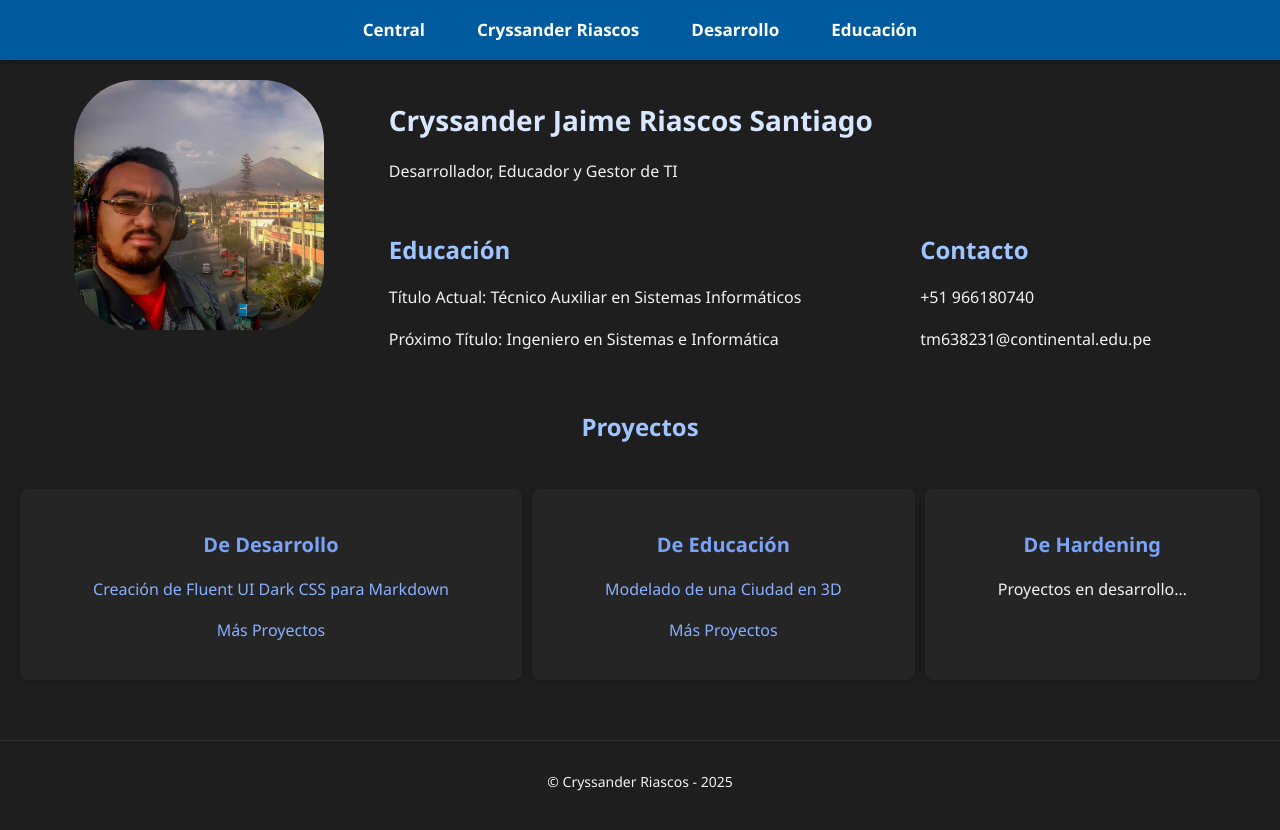
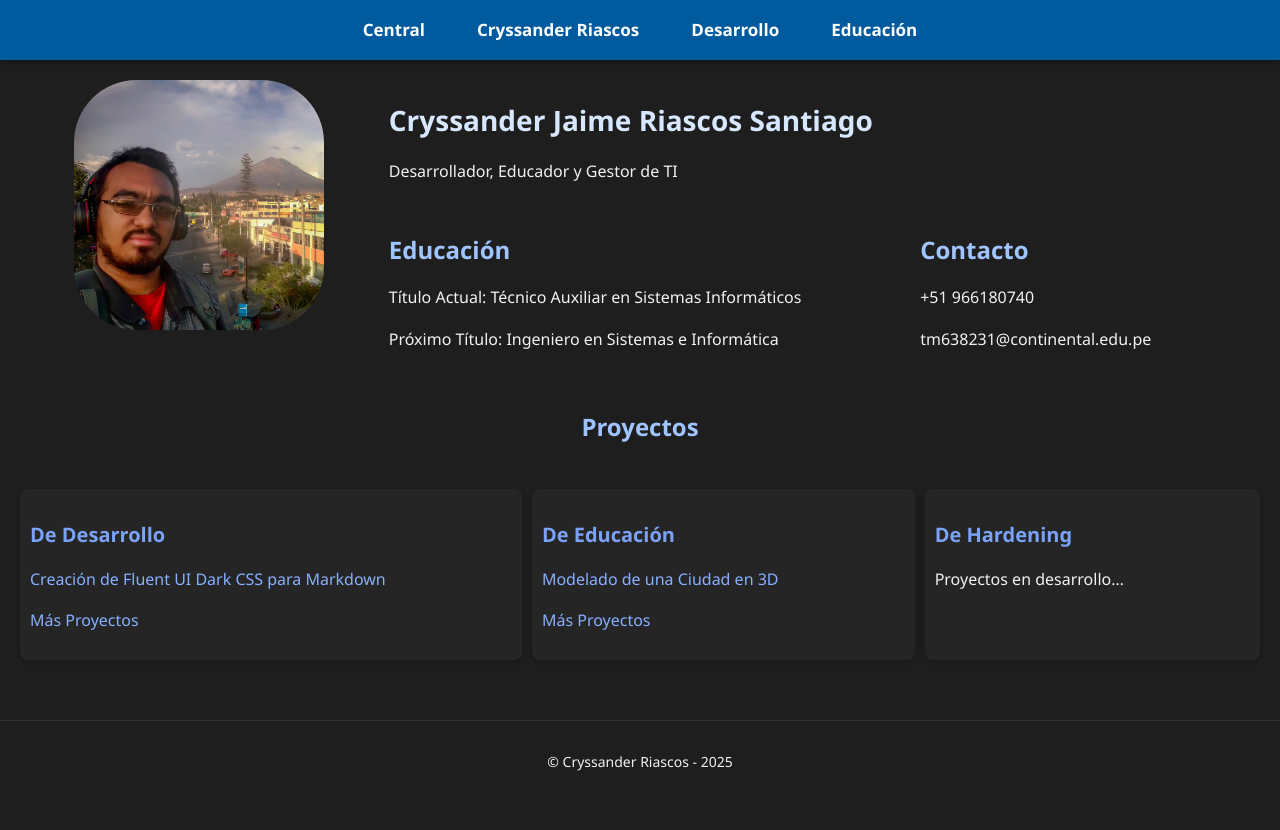
Before and after one commit to rlaricorcontinental/grupo8nrc23730, a Jekyll site: the page built from TM638231/index.md, in a window 1280 px wide. Shown: the top 830 px of the page. Built offline with Jekyll 4.4.1, drawn with Linux system fonts in a browser that asks for light colours.

Commit message:
Update tm638231-index.html

```diff
--- a/_layouts/tm638231-index.html
+++ b/_layouts/tm638231-index.html
@@ -14,8 +14,8 @@
             align-items: stretch;
         }
         .card {
-            padding: 20px;
-            text-align: center;
+            padding: 10px;
+            /* -- text-align: center; */
         }
         .profile-pic {
             width: 100%;
```
